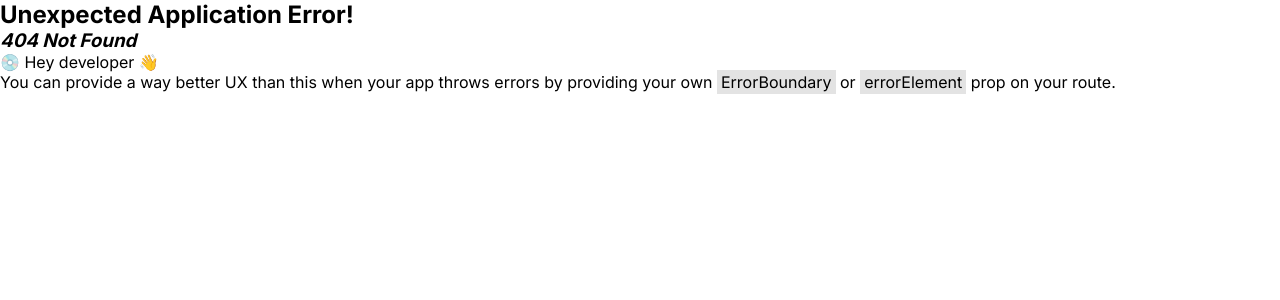
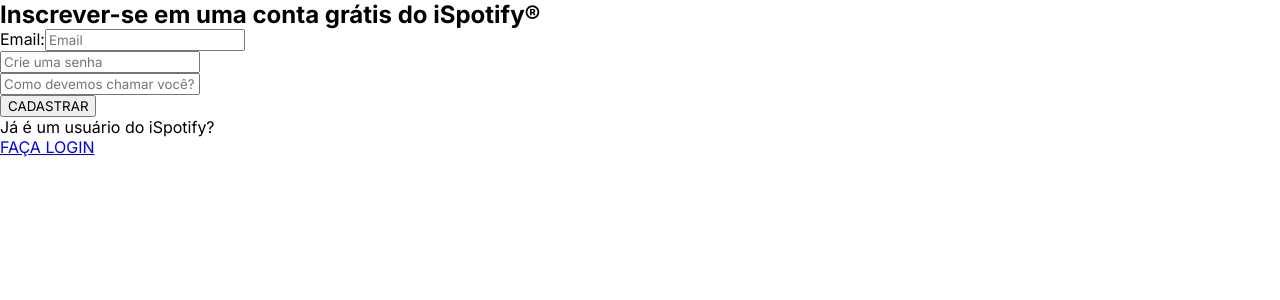
Before and after one commit to felapas/iSpotify-trainee, a React (Vite) app in the folder iSpotify/: page /auth/register in a window 1280 px wide. Before the commit this address had no page. Shown: the top 300 px of the page. Built offline with nearby package versions, Linux system fonts and the light colour scheme.

Commit message:
reworked auth routes

```diff
--- /dev/null
+++ b/iSpotify/src/Auth.jsx
@@ -0,0 +1,14 @@
+import React from 'react'
+import { Outlet } from "react-router-dom";
+
+
+const Auth = () => {
+  return (
+    <div className="container">
+
+      <Outlet />
+    </div>
+  );
+}
+
+export default Auth
--- a/iSpotify/src/components/Navbar.jsx
+++ b/iSpotify/src/components/Navbar.jsx
@@ -26,7 +26,7 @@
       <div className="bottom-part">
         <div className="navbar-options">
           <span className="material-symbols-outlined">login</span>
-          <Link to="login" className="login">
+          <Link to="/auth/login" className="login">
             Login
           </Link>
         </div>
--- /dev/null
+++ b/iSpotify/src/routes/Login.css
@@ -0,0 +1,4 @@
+.logo-login{
+    color: black;
+    font-size: 2.5rem;
+}
--- a/iSpotify/src/routes/Login.jsx
+++ b/iSpotify/src/routes/Login.jsx
@@ -1,5 +1,7 @@
-import React, { useState } from "react";
+import { useState } from "react";
 import api from "../api";
+import { Link } from "react-router-dom";
+import "./Login.css"
 
 const Login = () => {
   const [email, setEmail] = useState("");
@@ -14,7 +16,8 @@
 
   return (
     <div>
-      <h2>Login</h2>
+      <h1 className="logo-login">iSpotify &reg;</h1>
+      <h2 className="slogan">Música para todos.</h2>
       <form onSubmit={handleSubmit}>
         <div>
           <label>Email:</label>
@@ -36,9 +39,11 @@
             required
           />
         </div>
-        <button type="submit">Login</button>
+        <button type="submit">ENTRAR</button>
       </form>
-      {message && <p>{message}</p>}
+      <div className="subscribe">
+        <p>NÃO TEM UMA CONTA?</p> <Link to="/auth/register">INSCREVA-SE</Link>
+      </div>
     </div>
   );
 };
--- a/iSpotify/src/routes/CreateUser.jsx
+++ b/iSpotify/src/routes/Register.jsx
@@ -1,12 +1,12 @@
 import React, { useState } from "react";
 import api from "../api";
+import {Link} from "react-router-dom"
 
 const CreateUser = () => {
   const [name, setName] = useState("");
   const [email, setEmail] = useState("");
   const [password, setPassword] = useState("");
   const [role, setRole] = useState("user");
-  const [message, setMessage] = useState("");
 
   const handleSubmit = async (e) => {
     e.preventDefault();
@@ -14,18 +14,8 @@
 
   return (
     <div>
-      <h2>Criar Usuário</h2>
+      <h2>Inscrever-se em uma conta grátis do iSpotify&reg;</h2>
       <form onSubmit={handleSubmit}>
-        <div>
-          <label>Nome:</label>
-          <input
-            type="text"
-            value={name}
-            onChange={(e) => setName(e.target.value)}
-            placeholder="Nome"
-            required
-          />
-        </div>
         <div>
           <label>Email:</label>
           <input
@@ -37,29 +27,26 @@
           />
         </div>
         <div>
-          <label>Senha:</label>
           <input
             type="password"
             value={password}
             onChange={(e) => setPassword(e.target.value)}
-            placeholder="Senha"
+            placeholder="Crie uma senha"
             required
           />
         </div>
         <div>
-          <label>Role:</label>
-          <select
-            value={role}
-            onChange={(e) => setRole(e.target.value)}
+          <input
+            type="text"
+            value={name}
+            onChange={(e) => setName(e.target.value)}
+            placeholder="Como devemos chamar você?"
             required
-          >
-            <option value="user">User</option>
-            <option value="admin">Admin</option>
-          </select>
+          />
         </div>
-        <button type="submit">Criar Usuário</button>
+        <button type="submit">CADASTRAR</button>
       </form>
-      {message && <p>{message}</p>}
+      <p>Já é um usuário do iSpotify?</p> <Link to="/auth/login">FAÇA LOGIN</Link>
     </div>
   );
 };
```
Also changed, not shown: iSpotify/src/main.jsx (+17 -10 lines).
